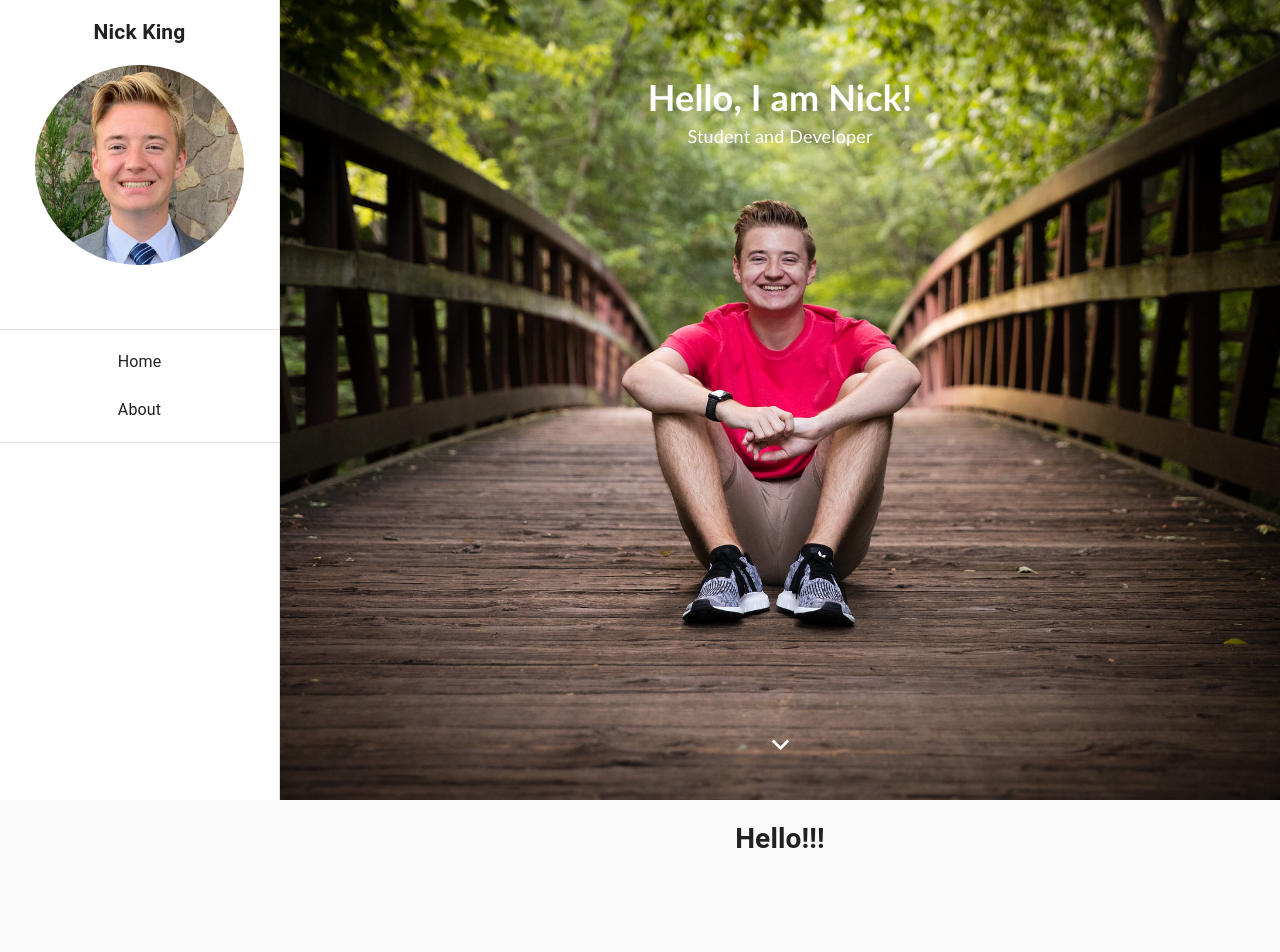
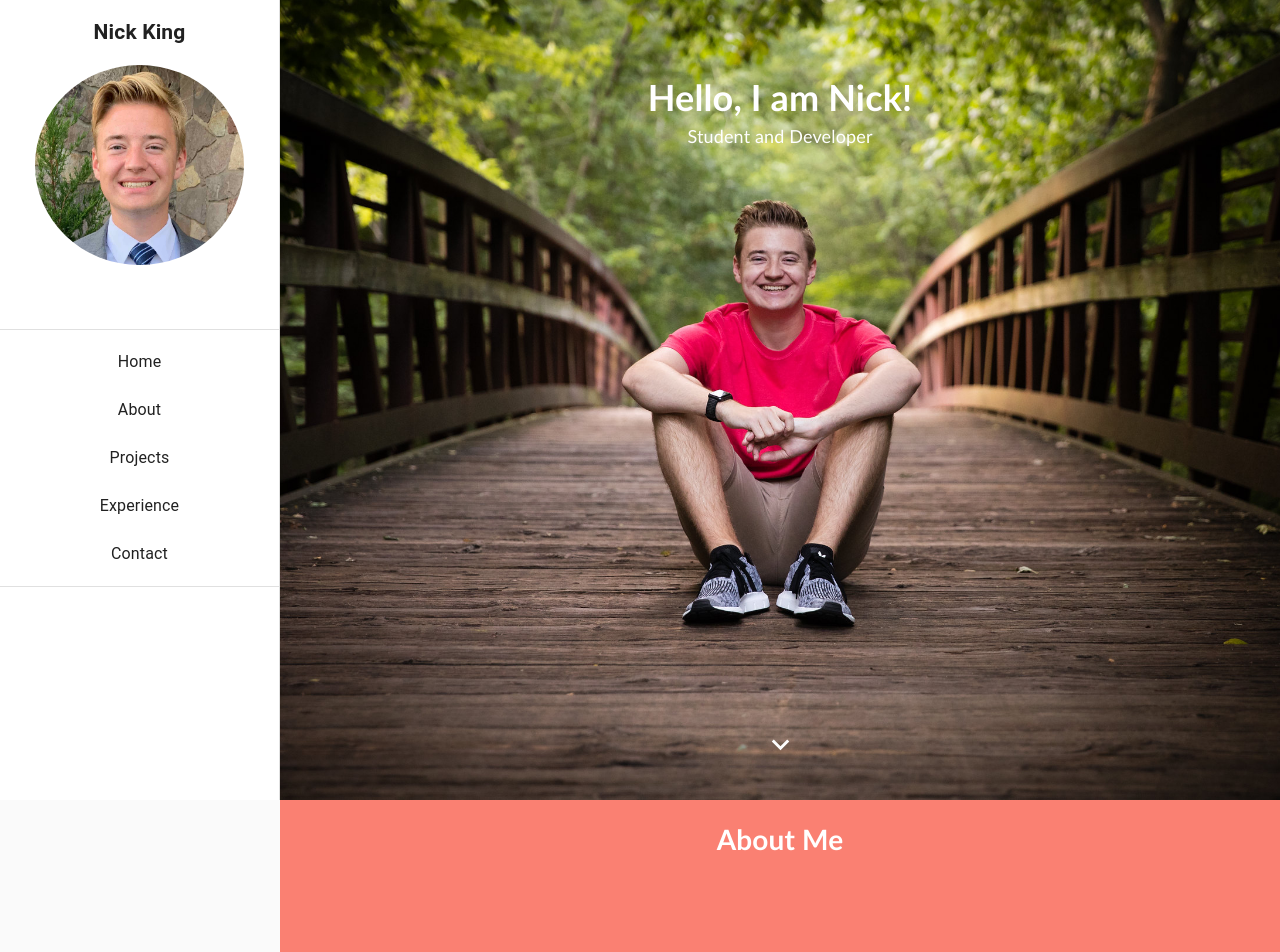
Before and after one commit to nrking0/portfolio, a React (Create React App) app: page / in a window 1280 px wide. Shown: the top 952 px of the page. Before the commit the page ends 878 px from the top, so only its background shows below. Built offline with nearby package versions, Linux system fonts and the light colour scheme.

Commit message:
Added About Page

```diff
--- /dev/null
+++ b/src/Components/About/About.css
@@ -0,0 +1,12 @@
+#About {
+    font-family: 'Trebuchet MS', 'Lucida Sans Unicode', 'Lucida Grande', 'Lucida Sans', Arial, sans-serif;
+    height: 100vh;
+    background: rgb(255,255,255);
+    background: linear-gradient(0deg, rgba(255,255,255,1) 20%, rgba(250,128,114,1) 68%);
+    overflow: hidden;
+}
+
+.AboutText h1{
+    position: relative;
+    color: white;
+}
--- a/src/Components/About/About.js
+++ b/src/Components/About/About.js
@@ -1,12 +1,15 @@
 import React from 'react';
 import { Element } from 'react-scroll';
+import './About.css';
 
 
 const About = (props) => {
 
     return(
         <Element id="About" name="About">
-            <h1>Hello!!!</h1>
+            <div className="AboutText">
+            <h1>About Me</h1>
+            </div>
         </Element>
     )
 };
--- a/src/Components/Home/Home.css
+++ b/src/Components/Home/Home.css
@@ -16,6 +16,7 @@
 
 
 .arrow {
+    cursor: pointer;
     opacity: 0;
     color: white;
     position: relative;
--- a/src/Components/Sidebar/sidebar.js
+++ b/src/Components/Sidebar/sidebar.js
@@ -57,18 +57,31 @@ const useStyles = makeStyles((theme) => ({
     },
     sideText: {
         cursor: 'pointer',
+        '&:before': {
+            content: '""',
+            position: 'absolute',
+            bottom: '0',
+            right: '50%',
+            height: '0',
+            width: '0%',
+            borderBottom: '2px solid #fa8072',
+            transition: 'width 0.3s ease',
+        },
         '&:after': {
             content: '""',
             position: 'absolute',
             bottom: '0',
-            left: '0',
+            left: '50%',
             height: '0',
             width: '0%',
             borderBottom: '2px solid #fa8072',
             transition: 'width 0.3s ease',
         },
         '&:hover:after': {
-            width: '100%',
+            width: '50%',
+        },
+        '&:hover:before': {
+            width: '50%'
         }
     },
 }));
@@ -100,6 +113,24 @@ function ResponsiveDrawer(props) {
                 <ListItem>
                 <Link className="homeButton" activeClass="active" to="About" spy={true} smooth={true} duration={1000}>
                 <ListItemText className={classes.sideText} primary="About" />
+                </Link>
+                </ListItem>
+
+                <ListItem>
+                <Link className="homeButton" activeClass="active" to="About" spy={true} smooth={true} duration={1000}>
+                <ListItemText className={classes.sideText} primary="Projects" />
+                </Link>
+                </ListItem>
+
+                <ListItem>
+                <Link className="homeButton" activeClass="active" to="About" spy={true} smooth={true} duration={1000}>
+                <ListItemText className={classes.sideText} primary="Experience" />
+                </Link>
+                </ListItem>
+
+                <ListItem>
+                <Link className="homeButton" activeClass="active" to="About" spy={true} smooth={true} duration={1000}>
+                <ListItemText className={classes.sideText} primary="Contact" />
                 </Link>
                 </ListItem>
 
```
